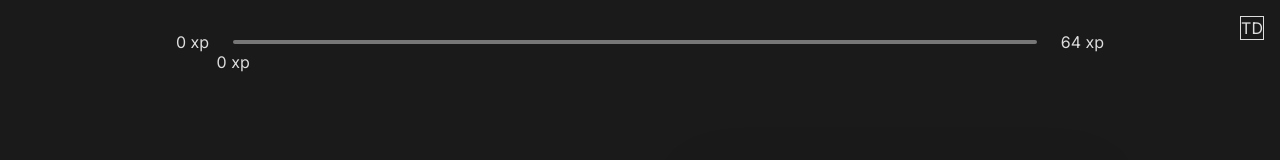
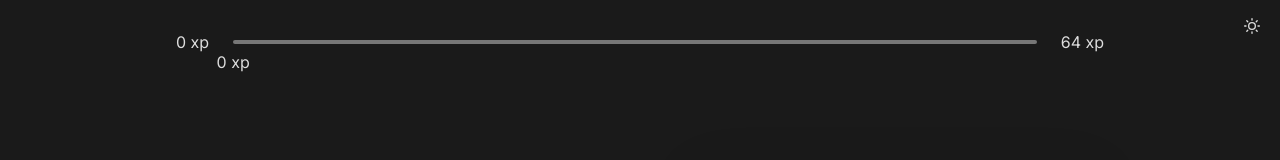
Before and after one commit to ItaloPussi/moveit-nlw4, a Next.js app: page / in a window 1280 px wide. Shown: the top 160 px of the page. Built offline with nearby package versions, Linux system fonts and the light colour scheme.

Commit message:
Notifications (Class 4)

```diff
--- a/package.json
+++ b/package.json
@@ -10,7 +10,8 @@
   "dependencies": {
     "next": "10.0.7",
     "react": "17.0.1",
-    "react-dom": "17.0.1"
+    "react-dom": "17.0.1",
+    "react-icons": "^4.2.0"
   },
   "devDependencies": {
     "@types/node": "^14.14.31",
--- a/src/components/Countdown/Countdown.tsx
+++ b/src/components/Countdown/Countdown.tsx
@@ -2,7 +2,6 @@ import { Head } from 'next/document'
 import { useContext, useEffect, useState } from 'react'
 import { start } from 'repl'
 import { ChallengesContext } from '../../contexts/ChallengesContexts'
-import Button from '../Button/Button'
 import styles from './Countdown.module.css'
 
 let countdownTimeout: NodeJS.Timeout;
--- a/src/contexts/ChallengesContexts.tsx
+++ b/src/contexts/ChallengesContexts.tsx
@@ -31,12 +31,25 @@ export function ChallengesProvider({children}){
     const [challengesCompleted, setChallengesCompleted] = useState(0)
     const [activeChallenge, setActiveChallenge] = useState(null)
     const [mode, setMode] = useState("dark")
+
     const experienceToNextLevel = Math.pow((level+1)*4,2)
+
+    useEffect(()=>{
+        Notification.requestPermission()
+    },[])
 
     function startNewChallenge(){
         const randomChallengeIndex = Math.floor(Math.random() * challenges.length)
         const randomChallenge = challenges[randomChallengeIndex]
         setActiveChallenge(randomChallenge)
+
+        new Audio("/notification.mp3").play()
+        if(Notification.permission === 'granted'){
+            new Notification("Novo desafio 🎉", {
+                body: `Valendo ${randomChallenge.amount} xp`,
+                silent: true,
+            })
+        }
     }
 
     function resetChallenge(){
@@ -55,6 +68,7 @@ export function ChallengesProvider({children}){
     },[currentExperience])
 
     async function challengeCompleted(){
+        if(!activeChallenge) return
         setChallengesCompleted(challengesCompleted+1)
         setCurrentExperience(currentExperience+activeChallenge.amount)
         setActiveChallenge(null)
--- a/src/pages/index.tsx
+++ b/src/pages/index.tsx
@@ -1,17 +1,26 @@
 import styles from '../styles/Home.module.css'
-
+import { FiMoon, FiSun } from "react-icons/fi";
 import ExperienceBar from '../components/ExperienceBar/ExperienceBar'
 import CompletedChallenges from '../components/CompletedChallenges/CompletedChallenges'
 import Profile from '../components/Profile/Profile'
 import Countdown from '../components/Countdown/Countdown'
 import Head  from 'next/head'
 import ChallengeBox from '../components/ChallengeBox/ChallengeBox'
+import { useState } from 'react';
 
 export default function Home() {
+  const [isDarken, setIsDarken] = useState(true)
+  function toggleDarkMode(){
+    document.body.classList.toggle("light")
+    setIsDarken(!isDarken)
+  }
   return (
     <>
-      <button className={styles.darkModeButton} onClick={()=>document.body.classList.toggle("light")}>
-        TD
+      <button className={styles.darkModeButton} onClick={toggleDarkMode}>
+        {isDarken ?
+          (<FiSun />) :
+          (<FiMoon />)
+        }
       </button>
 
       <div className={styles.container}>
--- a/src/styles/Home.module.css
+++ b/src/styles/Home.module.css
@@ -50,7 +50,7 @@
     outline: none;
     border: none;
     color: var(--text);
-    border: 1px solid;
+    border: none;
     width: 24px;
     height:24px;
 }
```
Also changed, not shown: 1 other file (tests, documents, lock files or other folders).
